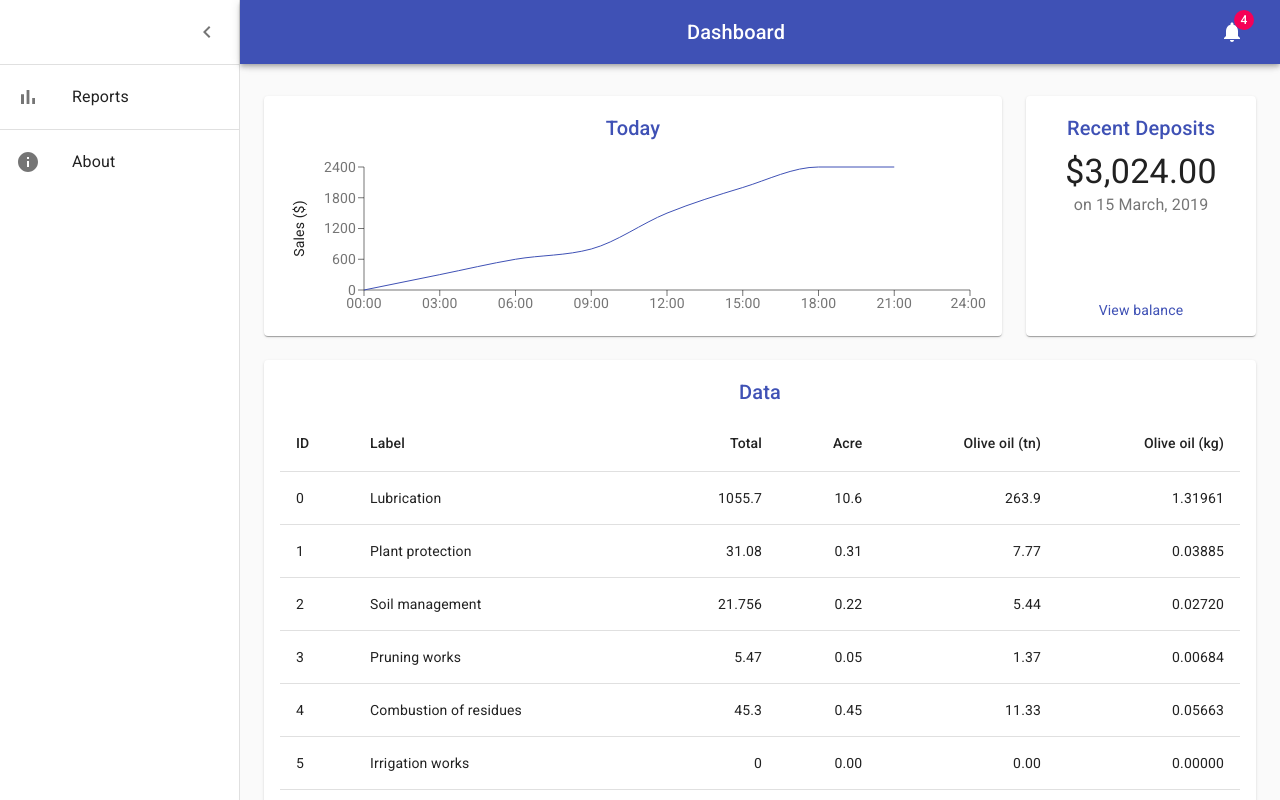
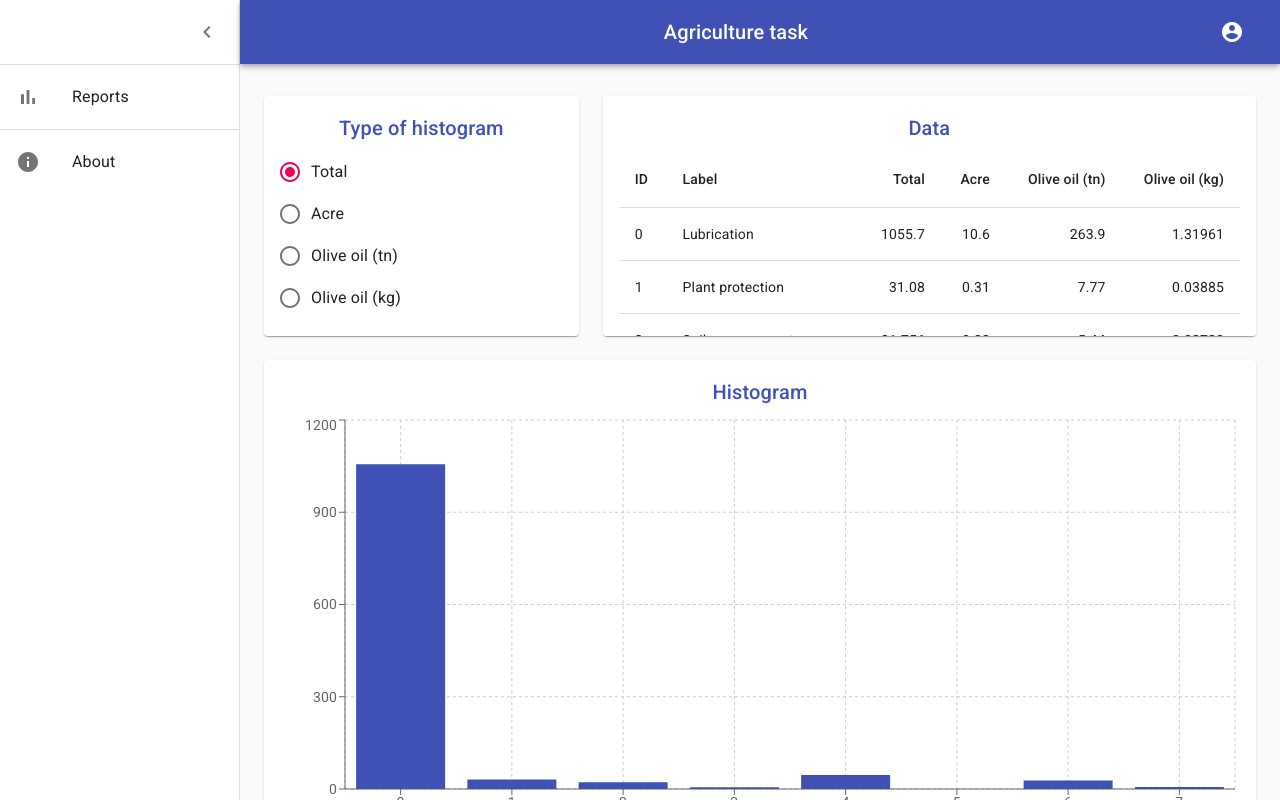
Before and after one commit to ImooKascaak/agriculture-task, a React (Create React App) app: page / in a window 1280 px wide. Built offline with nearby package versions, Linux system fonts and the light colour scheme.

Commit message:
Changing layout, added radio buttons, histogram

```diff
--- a/package.json
+++ b/package.json
@@ -8,9 +8,12 @@
     "@testing-library/jest-dom": "^4.2.4",
     "@testing-library/react": "^9.3.2",
     "@testing-library/user-event": "^7.1.2",
+    "node-gyp": "^6.1.0",
     "react": "^16.13.1",
+    "react-d3-library": "^1.1.8",
     "react-dom": "^16.13.1",
     "react-scripts": "3.4.1",
+    "rebuild": "^0.1.2",
     "recharts": "^1.8.5"
   },
   "scripts": {
@@ -35,6 +38,7 @@
     ]
   },
   "devDependencies": {
+    "d3": "^5.15.0",
     "typeface-roboto": "0.0.75"
   }
 }
--- a/src/App.css
+++ b/src/App.css
@@ -1,38 +1,3 @@
 .App {
-  text-align: center;
+    text-align: center;
 }
-
-.App-logo {
-  height: 40vmin;
-  pointer-events: none;
-}
-
-@media (prefers-reduced-motion: no-preference) {
-  .App-logo {
-    animation: App-logo-spin infinite 20s linear;
-  }
-}
-
-.App-header {
-  background-color: #282c34;
-  min-height: 100vh;
-  display: flex;
-  flex-direction: column;
-  align-items: center;
-  justify-content: center;
-  font-size: calc(10px + 2vmin);
-  color: white;
-}
-
-.App-link {
-  color: #61dafb;
-}
-
-@keyframes App-logo-spin {
-  from {
-    transform: rotate(0deg);
-  }
-  to {
-    transform: rotate(360deg);
-  }
-}
--- a/src/components/Chart.js
+++ /dev/null
@@ -1,55 +0,0 @@
-import { useTheme } from '@material-ui/core/styles';
-import React from 'react';
-import { Label, Line, LineChart, ResponsiveContainer, XAxis, YAxis } from 'recharts';
-
-import Title from './Title';
-
-// Generate Sales Data
-function createData(time, amount) {
-  return { time, amount };
-}
-
-const data = [
-  createData('00:00', 0),
-  createData('03:00', 300),
-  createData('06:00', 600),
-  createData('09:00', 800),
-  createData('12:00', 1500),
-  createData('15:00', 2000),
-  createData('18:00', 2400),
-  createData('21:00', 2400),
-  createData('24:00', undefined),
-];
-
-export default function Chart() {
-  const theme = useTheme();
-
-  return (
-    <React.Fragment>
-      <Title>Today</Title>
-      <ResponsiveContainer>
-        <LineChart
-          data={data}
-          margin={{
-            top: 16,
-            right: 16,
-            bottom: 0,
-            left: 24,
-          }}
-        >
-          <XAxis dataKey="time" stroke={theme.palette.text.secondary} />
-          <YAxis stroke={theme.palette.text.secondary}>
-            <Label
-              angle={270}
-              position="left"
-              style={{ textAnchor: 'middle', fill: theme.palette.text.primary }}
-            >
-              Sales ($)
-            </Label>
-          </YAxis>
-          <Line type="monotone" dataKey="amount" stroke={theme.palette.primary.main} dot={false} />
-        </LineChart>
-      </ResponsiveContainer>
-    </React.Fragment>
-  );
-}
--- a/src/components/Dashboard.js
+++ b/src/components/Dashboard.js
@@ -1,13 +1,13 @@
 import AppBar from '@material-ui/core/AppBar';
-import Badge from '@material-ui/core/Badge';
-import Box from '@material-ui/core/Box';
+// import Badge from '@material-ui/core/Badge';
+// import Box from '@material-ui/core/Box';
 import Container from '@material-ui/core/Container';
 import CssBaseline from '@material-ui/core/CssBaseline';
 import Divider from '@material-ui/core/Divider';
 import Drawer from '@material-ui/core/Drawer';
 import Grid from '@material-ui/core/Grid';
 import IconButton from '@material-ui/core/IconButton';
-import Link from '@material-ui/core/Link';
+// import Link from '@material-ui/core/Link';
 import List from '@material-ui/core/List';
 import Paper from '@material-ui/core/Paper';
 import { makeStyles } from '@material-ui/core/styles';
@@ -15,27 +15,34 @@ import Toolbar from '@material-ui/core/Toolbar';
 import Typography from '@material-ui/core/Typography';
 import ChevronLeftIcon from '@material-ui/icons/ChevronLeft';
 import MenuIcon from '@material-ui/icons/Menu';
-import NotificationsIcon from '@material-ui/icons/Notifications';
+// import NotificationsIcon from '@material-ui/icons/Notifications';
+import AccountCircleIcon from "@material-ui/icons/AccountCircle";
 import clsx from 'clsx';
 import React from 'react';
 
-import Chart from './Chart';
-import Deposits from './Deposits';
+import Histogram from './Histogram';
+// eslint-disable-next-line
+import Deposits from './_Deposits';
 import { mainListItems, secondaryListItems } from './listItems';
-import Orders from './Orders';
+import Data from './Data';
 
-function Copyright() {
-  return (
-    <Typography variant="body2" color="textSecondary" align="center">
-      {'Copyright © '}
-      <Link color="inherit" href="https://material-ui.com/">
-        Imrich Kascak
-      </Link>{' '}
-      {new Date().getFullYear()}
-      {'.'}
-    </Typography>
-  );
-}
+// import data from '../co2_demo_json.json';
+import RadioButtonsGroup from './radioButtons';
+
+// const json_data = Object.values(data);
+
+// function Copyright() {
+//   return (
+//     <Typography variant="body2" color="textSecondary" align="center">
+//       {'Copyright © '}
+//       <Link color="inherit" href="https://material-ui.com/">
+//         Imrich Kascak
+//       </Link>{' '}
+//       {new Date().getFullYear()}
+//       {'.'}
+//     </Typography>
+//   );
+// }
 
 const drawerWidth = 240;
 
@@ -116,6 +123,9 @@ const useStyles = makeStyles((theme) => ({
   fixedHeight: {
     height: 240,
   },
+  histogramHieght: {
+    height: 500,
+  },
 }));
 
 export default function Dashboard() {
@@ -128,10 +138,12 @@ export default function Dashboard() {
     setOpen(false);
   };
   const fixedHeightPaper = clsx(classes.paper, classes.fixedHeight);
+  const histogramHeightPaper = clsx(classes.paper, classes.histogramHieght);
 
   return (
     <div className={classes.root}>
       <CssBaseline />
+
       <AppBar position="absolute" className={clsx(classes.appBar, open && classes.appBarShift)}>
         <Toolbar className={classes.toolbar}>
           <IconButton
@@ -144,15 +156,14 @@ export default function Dashboard() {
             <MenuIcon />
           </IconButton>
           <Typography component="h1" variant="h6" color="inherit" noWrap className={classes.title}>
-            Dashboard
+            Agriculture task
           </Typography>
           <IconButton color="inherit">
-            <Badge badgeContent={4} color="secondary">
-              <NotificationsIcon />
-            </Badge>
+            <AccountCircleIcon />
           </IconButton>
         </Toolbar>
       </AppBar>
+
       <Drawer
         variant="permanent"
         classes={{
@@ -170,32 +181,37 @@ export default function Dashboard() {
         <Divider />
         <List>{secondaryListItems}</List>
       </Drawer>
+
       <main className={classes.content}>
         <div className={classes.appBarSpacer} />
         <Container maxWidth="lg" className={classes.container}>
           <Grid container spacing={3}>
-            {/* Chart */}
-            <Grid item xs={12} md={8} lg={9}>
+
+            {/* Radio Buttons */}
+            <Grid item xs={12} md={4} lg={4}>
               <Paper className={fixedHeightPaper}>
-                <Chart />
+                <RadioButtonsGroup />
               </Paper>
             </Grid>
-            {/* Recent Deposits */}
-            <Grid item xs={12} md={4} lg={3}>
+
+            {/* Data */}
+            <Grid item xs={12} md={8} lg={8}>
               <Paper className={fixedHeightPaper}>
-                <Deposits />
+                <Data />
               </Paper>
             </Grid>
-            {/* Recent Orders */}
-            <Grid item xs={12}>
-              <Paper className={classes.paper}>
-                <Orders />
+
+            {/* Histogram */}
+            <Grid item xs={12} md={12} lg={12}>
+              <Paper className={histogramHeightPaper}>
+                <Histogram />
               </Paper>
             </Grid>
+
           </Grid>
-          <Box pt={4}>
+          {/* <Box pt={4}>
             <Copyright />
-          </Box>
+          </Box> */}
         </Container>
       </main>
     </div>
--- a/src/components/Orders.js
+++ b/src/components/Data.js
@@ -16,7 +16,7 @@ function createData(data) {
 
 const json_data = createData(Object.values(data));
 
-export default function Orders() {
+export default function Data() {
   return (
     <React.Fragment>
       <Title>Data</Title>
--- /dev/null
+++ b/src/components/Histogram.js
@@ -0,0 +1,77 @@
+// import { useTheme } from '@material-ui/core/styles';
+import React from 'react';
+import { Bar, BarChart, CartesianGrid, Legend, ResponsiveContainer, Tooltip, XAxis, YAxis } from 'recharts';
+
+// import data from '../co2_demo_json.json';
+import Title from './Title';
+
+// Generate Sales Data
+// function createData(time, amount) {
+//   return { time, amount };
+// }
+
+// const data = [
+//   createData('00:00', 0),
+//   createData('03:00', 300),
+//   createData('06:00', 600),
+//   createData('09:00', 800),
+//   createData('12:00', 1500),
+//   createData('15:00', 2000),
+//   createData('18:00', 2400),
+//   createData('21:00', 2400),
+//   createData('24:00', undefined),
+// ];
+
+// const json_data = Object.values(data);
+const json_data = [
+  { name: 'total', value: 1055.7 },
+  { name: 'total', value: 31.08 },
+  { name: 'total', value: 21.756 },
+  { name: 'total', value: 5.47 },
+  { name: 'total', value: 45.3 },
+  { name: 'total', value: 0 },
+  { name: 'total', value: 27.35 },
+  { name: 'total', value: 6.216 },
+];
+
+export default function Histogram() {
+  // const theme = useTheme();
+
+  return (
+    <React.Fragment>
+      <Title>Histogram</Title>
+      <ResponsiveContainer>
+        <BarChart width={730} height={250} data={json_data}>
+          <CartesianGrid strokeDasharray="3 3" />
+          <XAxis />
+          <YAxis />
+          <Tooltip />
+          <Legend />
+          <Bar dataKey="value" fill="#3f51b5" />
+        </BarChart>
+
+        {/* <LineChart
+          data={data}
+          margin={{
+            top: 16,
+            right: 16,
+            bottom: 0,
+            left: 24,
+          }}
+        >
+          <XAxis dataKey="time" stroke={theme.palette.text.secondary} />
+          <YAxis stroke={theme.palette.text.secondary}>
+            <Label
+              angle={270}
+              position="left"
+              style={{ textAnchor: 'middle', fill: theme.palette.text.primary }}
+            >
+              Sales ($)
+            </Label>
+          </YAxis>
+          <Line type="monotone" dataKey="amount" stroke={theme.palette.primary.main} dot={false} />
+        </LineChart> */}
+      </ResponsiveContainer>
+    </React.Fragment>
+  );
+}
--- /dev/null
+++ b/src/components/radioButtons.js
@@ -0,0 +1,27 @@
+import FormControl from '@material-ui/core/FormControl';
+import FormControlLabel from '@material-ui/core/FormControlLabel';
+import Radio from '@material-ui/core/Radio';
+import RadioGroup from '@material-ui/core/RadioGroup';
+import React from 'react';
+
+import Title from './Title';
+
+export default function RadioButtonsGroup() {
+  const [value, setValue] = React.useState('total');
+
+  const handleChange = event => {
+    setValue(event.target.value);
+  };
+
+  return (
+    <FormControl component="fieldset">
+      <Title>Type of histogram</Title>
+      <RadioGroup aria-label="type" name="type1" value={value} onChange={handleChange}>
+        <FormControlLabel value="total" control={<Radio />} label="Total" />
+        <FormControlLabel value="acre" control={<Radio />} label="Acre" />
+        <FormControlLabel value="tn" control={<Radio />} label="Olive oil (tn)" />
+        <FormControlLabel value="kg" control={<Radio />} label="Olive oil (kg)" />
+      </RadioGroup>
+    </FormControl>
+  );
+}
```
Also changed, not shown: src/App.js (+0 -14 lines), src/components/_Deposits.js (renamed from src/components/Deposits.js), 1 other file (tests, documents, lock files or other folders).
